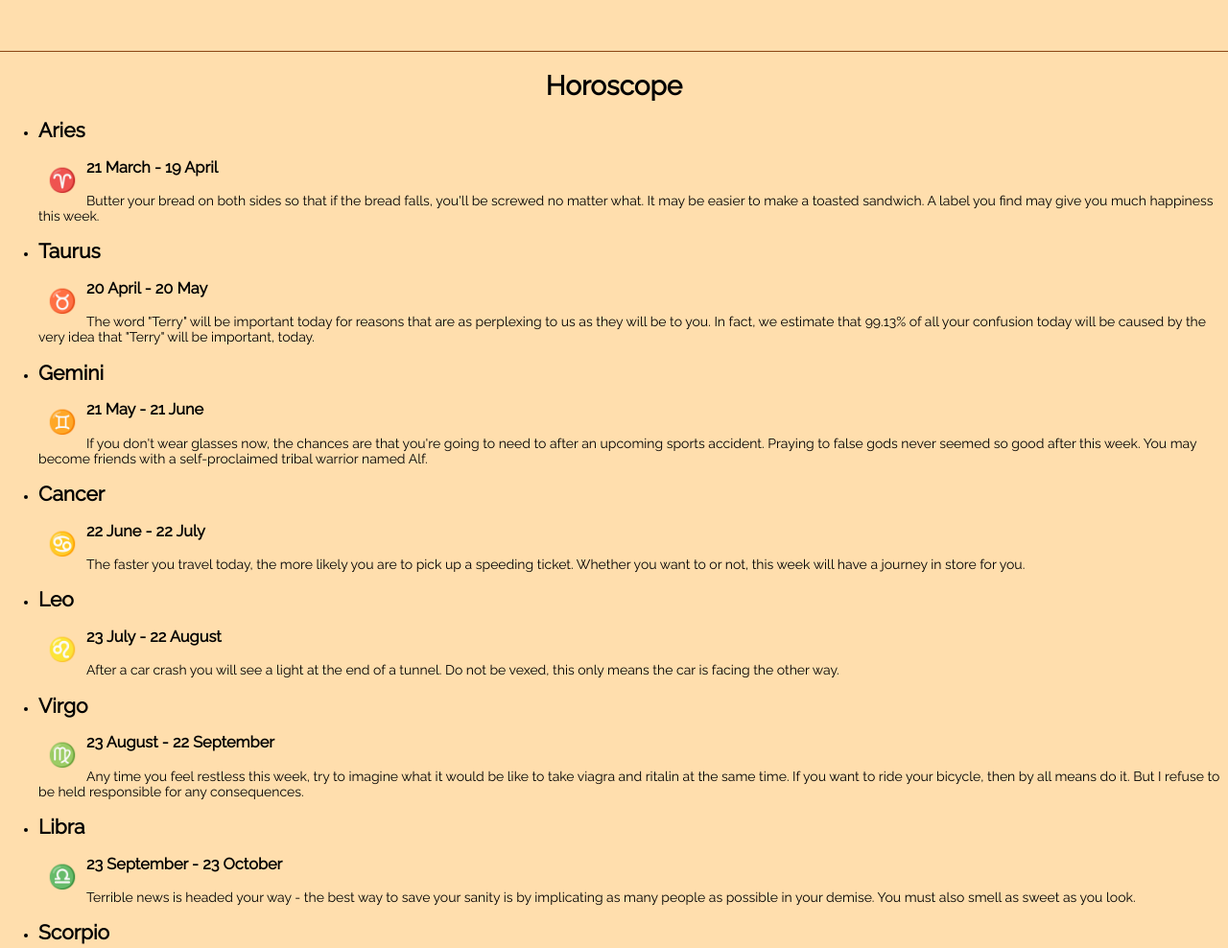
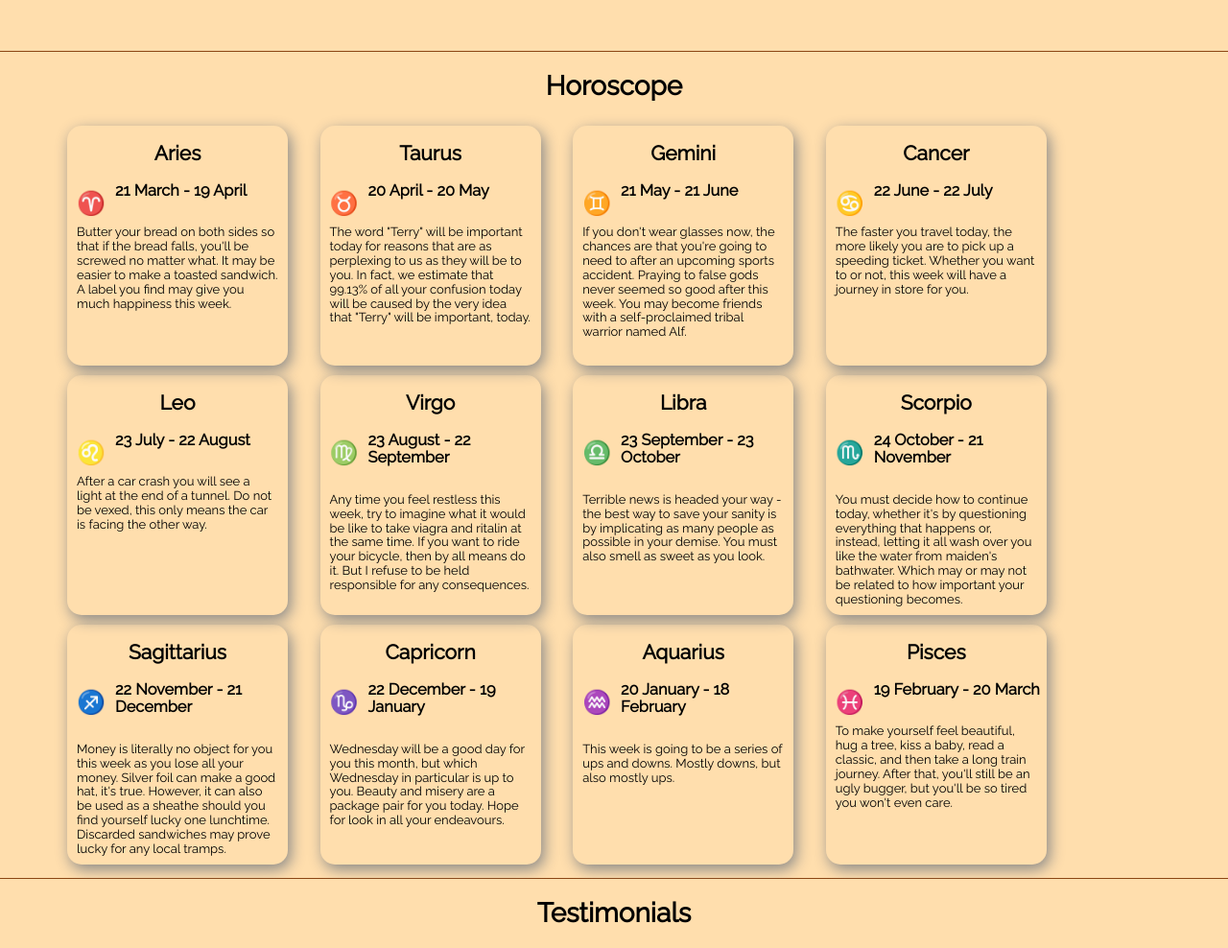
Before and after one commit to VanGog06/Web-Fundamentals-TeamWork, a plain HTML site: page index.html in a window 1280 px wide. Shown: the part 1300-2288 px from the top of the page at 96% size. Drawn offline with Linux system fonts and the light colour scheme.

Commit message:
Update main.css

```diff
--- a/css/main.css
+++ b/css/main.css
@@ -87,7 +87,7 @@ main > section h1 {
 
 /**============ HOROSCOPE ============**/
 
-section.horoscope>ul>li {
+.zodiac>ul>li {
     list-style-type: none;
     width: 230px;
     display: inline-block;
@@ -98,15 +98,15 @@ section.horoscope>ul>li {
     margin-top: 10px;
     margin-left: 30px;
 }
-section.horoscope>ul>li>p {
+.zodiac>ul>li>p {
     font-size: small;
     padding: 10px;
 }
-section.horoscopeli>ul>lih3 {
+.zodiac>ul>lih3 {
     font-size: 15px;
     color: lightslategrey;
 }
-section.horoscope>ul>li>h2 {
+.zodiac>ul>li>h2 {
     padding: 0 10px;
     text-align: center;
 
```
